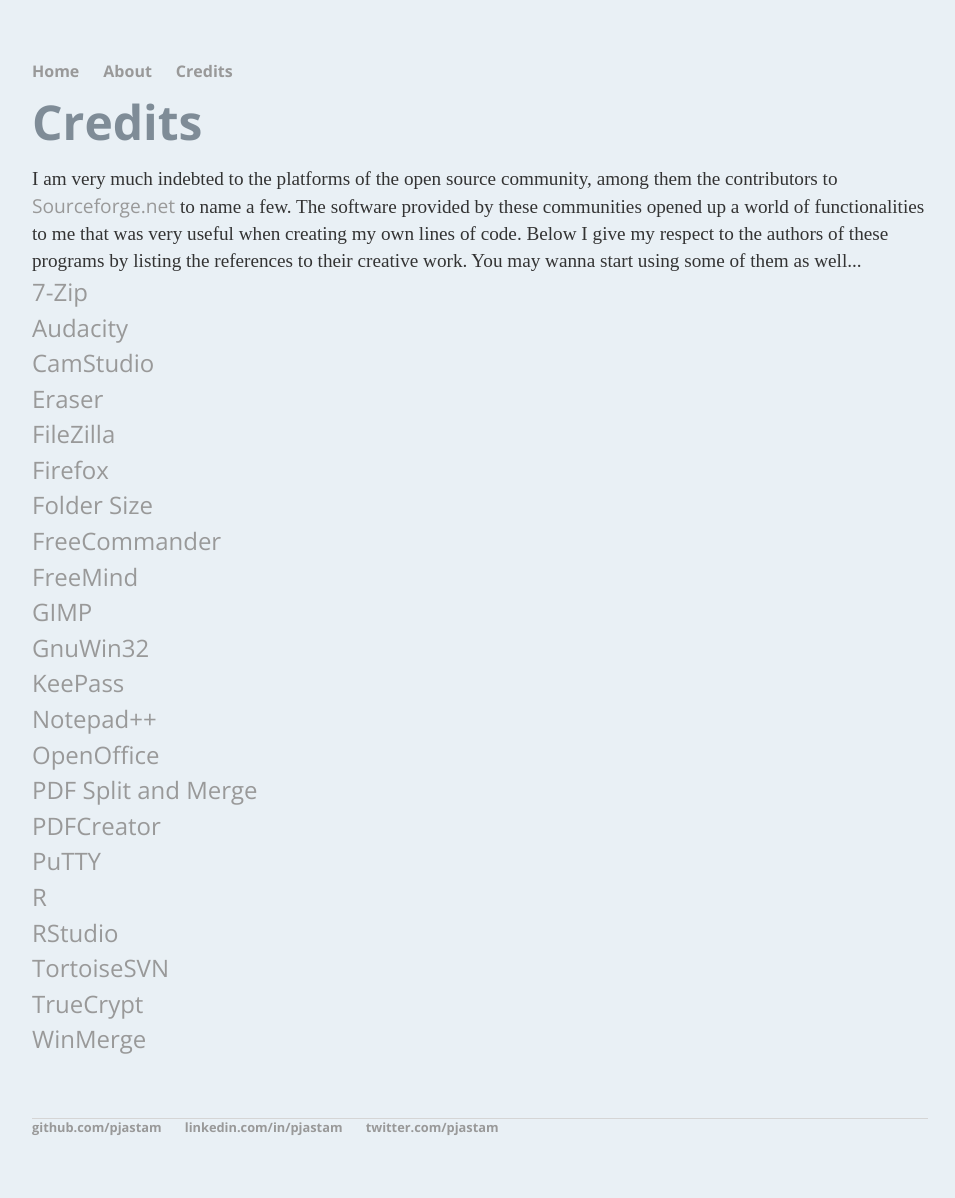
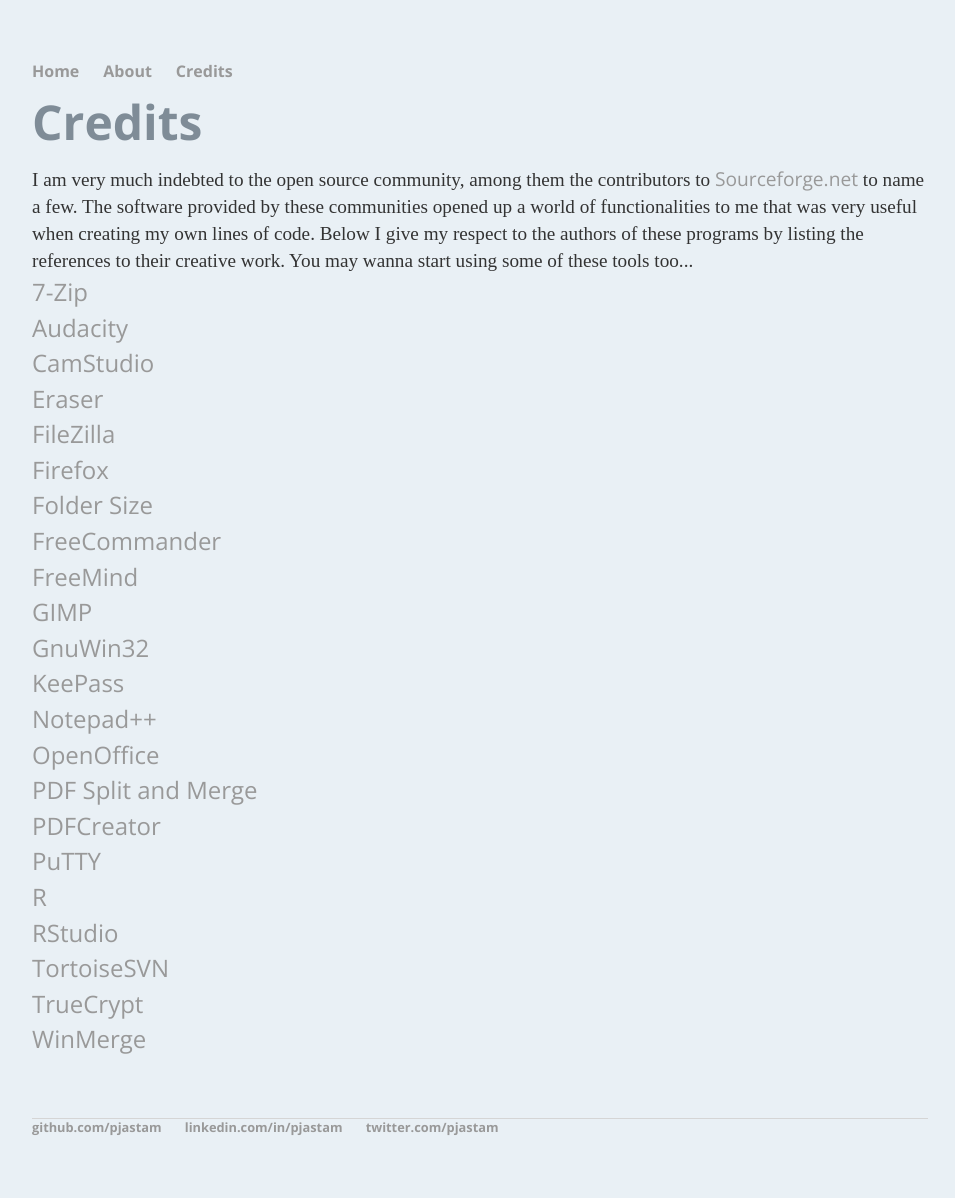
Before and after one commit to pjastam/pjastam.github.io, a Jekyll site: the page built from credits/index.html, in a window 1280 px wide. Shown: the whole page, without its empty margins (160-1115 px from the left). Built offline with Jekyll 4.4.1, drawn with Linux system fonts in a browser that asks for light colours; some web fonts are replaced.

Commit message:
Update content

```diff
--- a/credits/index.html
+++ b/credits/index.html
@@ -5,7 +5,7 @@
 
 <div class="cv">
 	<h1>Credits</h1>
-	<p>I am very much indebted to the platforms of the open source community, among them the contributors to <a href="https://sourceforge.net/">Sourceforge.net</a> to name a few. The software provided by these communities opened up a world of functionalities to me that was very useful when creating my own lines of code. Below I give my respect to the authors of these programs by listing the references to their creative work. You may wanna start using some of them as well...</p>
+	<p>I am very much indebted to the open source community, among them the contributors to <a href="https://sourceforge.net/">Sourceforge.net</a> to name a few. The software provided by these communities opened up a world of functionalities to me that was very useful when creating my own lines of code. Below I give my respect to the authors of these programs by listing the references to their creative work. You may wanna start using some of these tools too...</p>
 
 	<ul>
 		<li><a href="https://sourceforge.net/projects/sevenzip/?source=directory">7-Zip</a></li>
```
